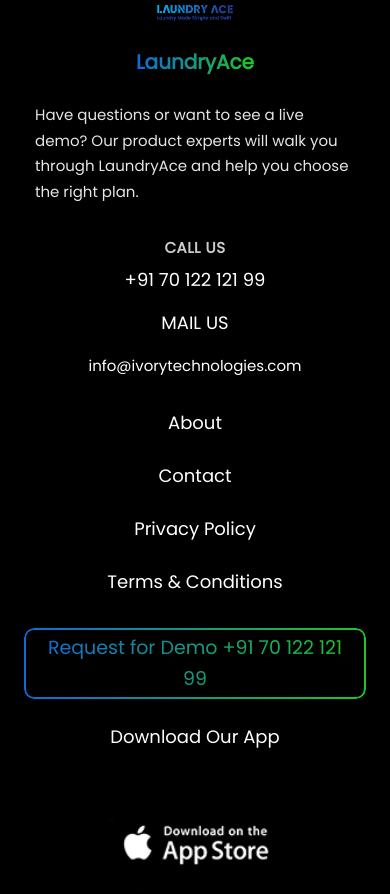
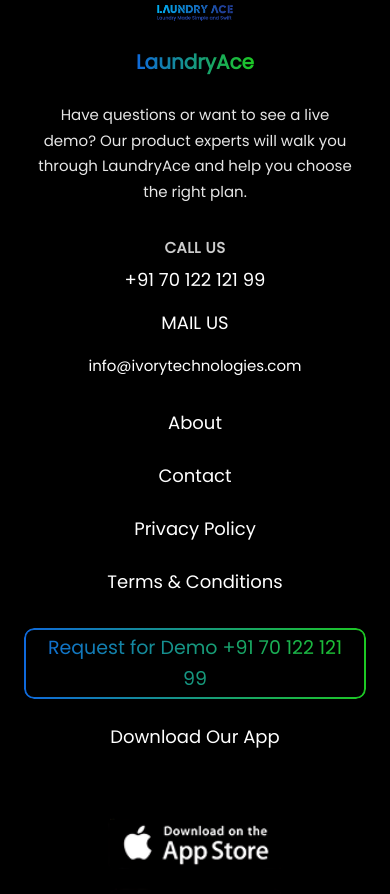
Before and after one commit to MuhammedJasirv/wash-hub, a React (Vite) app: page / in a window 390 px wide. Shown: the part 10720-11614 px from the top of the page. Built offline with nearby package versions, Linux system fonts and the light colour scheme.

Commit message:
update footer

```diff
--- a/src/components/footer/Footer.scss
+++ b/src/components/footer/Footer.scss
@@ -65,6 +65,11 @@
         line-height: 1.7;
         text-align: start;
       }
+      @media (max-width: 576px) {
+        .footer-about {
+          text-align: center;
+        }
+      }
     }
 
     // ─── Second Section (Contact Info) ──────────────────────────────
@@ -75,7 +80,7 @@
       gap: 1rem;
       text-align: center;
 
-      a{
+      a {
         font-size: 15px;
         text-decoration: none;
         color: white;
@@ -280,7 +285,7 @@
 
     .footer-section {
       padding: 2rem;
-      .footer-about{
+      .footer-about {
         text-align: center;
       }
     }
```
Lines whose indentation alone changed are shown as unchanged.
